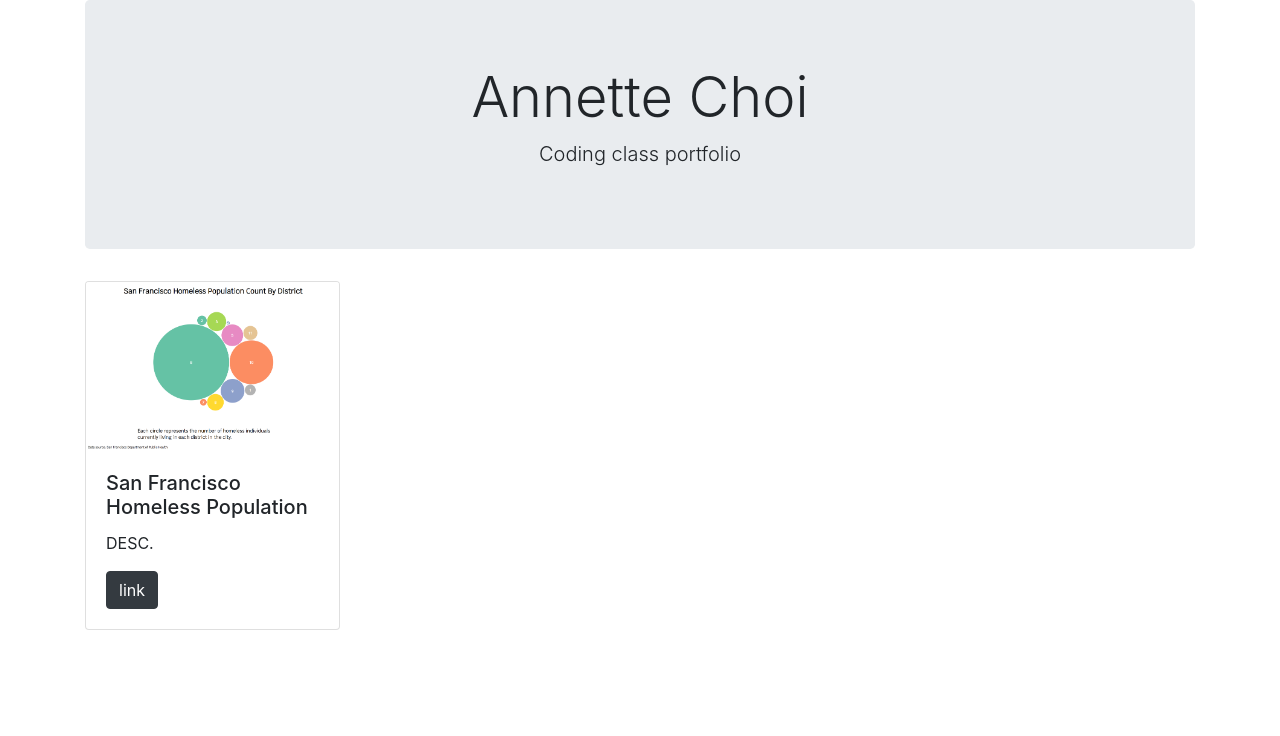
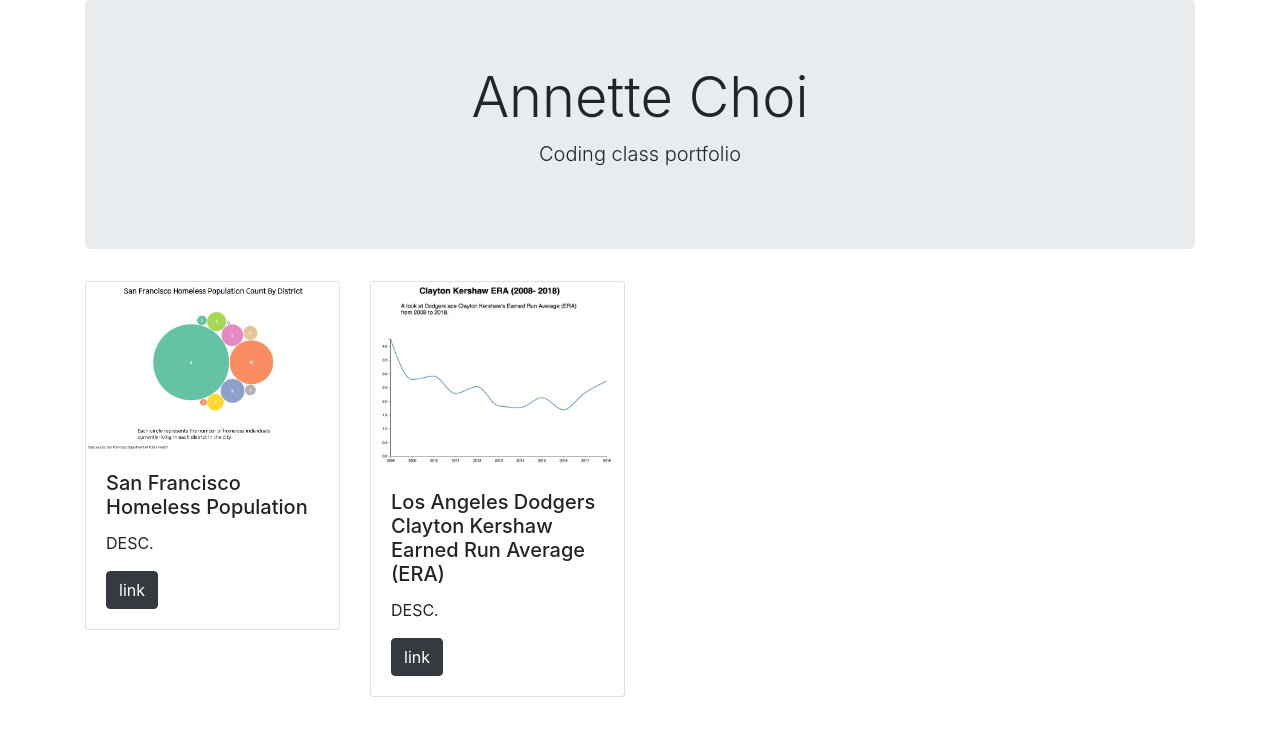
Before and after one commit to annettechoi/annettechoi, a Jekyll site: the page built from index.html, in a window 1280 px wide. Shown: the top 736 px of the page. Built offline with Jekyll 4.4.1, drawn with Linux system fonts in a browser that asks for light colours.

Commit message:
Update index.html

```diff
--- a/index.html
+++ b/index.html
@@ -7,6 +7,11 @@ projects:
     image: /sf-homeless/sf-homeless-screenshot.png
     description: DESC.
     link: /sf-homeless/
+
+  - title: Los Angeles Dodgers Clayton Kershaw Earned Run Average (ERA)
+    image: /kershaw/kershaw-screenshot.png
+    description: DESC.
+    link: /kershaw/
 
 ---
 <div class="row">
```
